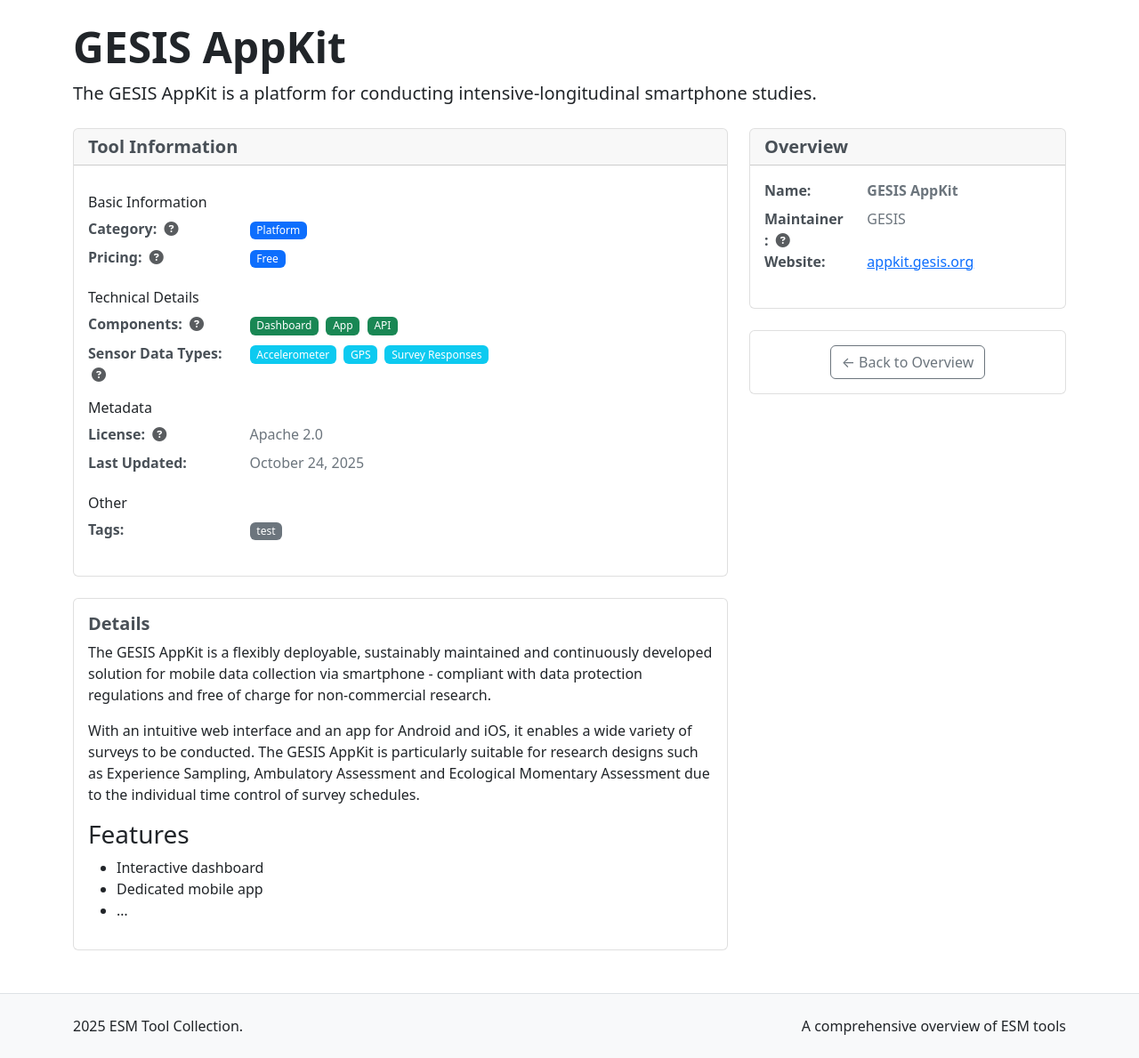
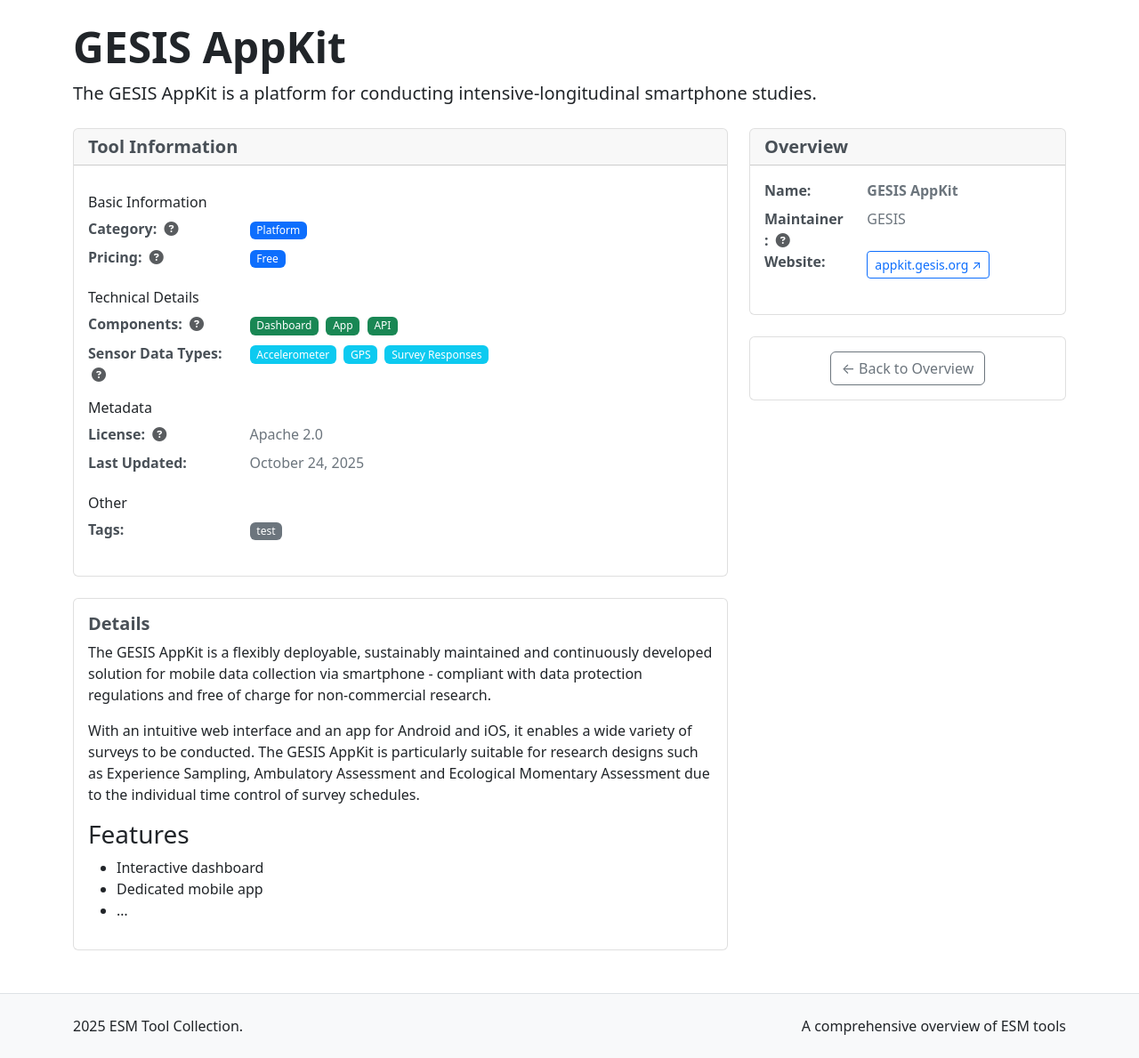
Before and after one commit to ghxm/esm-tool-overview-static, a Jekyll site: the page built from _tools/appkit.md, in a window 1280 px wide. Shown: the whole page at 89% size. Built offline with Jekyll 4.4.1, drawn with Linux system fonts in a browser that asks for light colours.

Commit message:
Update link display styles and date format in tool template

```diff
--- a/_layouts/tool.html
+++ b/_layouts/tool.html
@@ -124,7 +124,7 @@
                                             {% endif %}
                                         {% endfor %}
                                     {% elsif field_config.type == 'date' and value %}
-                                        {{ value | date: "%B %d, %Y" }}
+                                        {{ value | date: "%Y-%m-%d" }}
                                     {% elsif field_config.display_style == 'badge' and value %}
                                         <span class="badge bg-primary">{{ value }}</span>
                                     {% elsif value %}
@@ -194,7 +194,9 @@
                                                 {% assign short_url = short_url | slice: 0, url_length %}
                                             {% endif %}
                                         {% endif %}
-                                        <a href="{{ value }}" target="_blank" class="text-break">{{ short_url }}</a>
+                                        <a href="{{ value }}" target="_blank" class="btn btn-sm btn-outline-primary text-break">
+                                            {{ short_url }} ↗
+                                        </a>
                                     {% elsif field_name == 'publication_url' and value %}
                                         {% assign url_parts = value | split: '/' %}
                                         {% assign domain = url_parts[2] %}
@@ -208,7 +210,9 @@
                                                 {% assign short_url = short_url | slice: 0, url_length %}
                                             {% endif %}
                                         {% endif %}
-                                        <a href="{{ value }}" target="_blank" class="text-break">{{ short_url }}</a>
+                                        <a href="{{ value }}" target="_blank" class="btn btn-sm btn-outline-primary text-break">
+                                            {{ short_url }} ↗
+                                        </a>
                                     {% elsif field_config.display_style == 'badge' and value %}
                                         <span class="badge bg-primary">{{ value }}</span>
                                     {% elsif value %}
```
